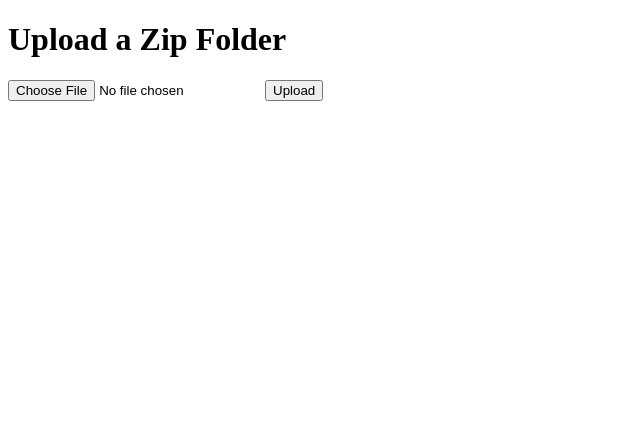
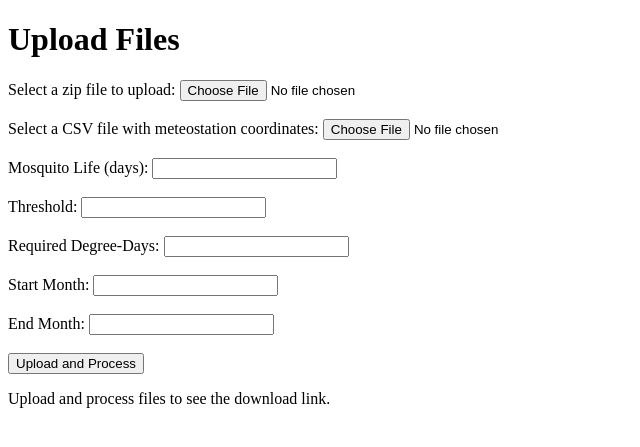
Before and after one commit to marynashedzko/degree_day_app, a Flask app: page / in a window 1280 px wide. Shown: the top 447 px of the page, without its empty margins (0-640 px from the left). Run offline with Flask 3, Linux system fonts and the light colour scheme.

Commit message:
Update index.html

```diff
--- a/templates/index.html
+++ b/templates/index.html
@@ -1,14 +1,33 @@
-<!-- templates/index.html -->
 <!DOCTYPE html>
 <html>
 <head>
-    <title>Zip Folder Upload</title>
+    <title>Upload Files</title>
 </head>
 <body>
-    <h1>Upload a Zip Folder</h1>
+    <h1>Upload Files</h1>
     <form action="/upload" method="post" enctype="multipart/form-data">
-        <input type="file" name="zip_file" accept=".zip">
-        <input type="submit" value="Upload">
+        <label for="zip_file">Select a zip file to upload:</label>
+        <input type="file" id="zip_file" name="zip_file"><br><br>
+        <label for="coordinates_file">Select a CSV file with meteostation coordinates:</label>
+        <input type="file" id="coordinates_file" name="coordinates_file"><br><br>
+        <label for="mosquito_life">Mosquito Life (days):</label>
+        <input type="number" id="mosquito_life" name="mosquito_life"><br><br>
+        <label for="threshold">Threshold:</label>
+        <input type="number" id="threshold" name="threshold"><br><br>
+        <label for="requiredDD">Required Degree-Days:</label>
+        <input type="number" id="requiredDD" name="requiredDD"><br><br>
+        <label for="start_month">Start Month:</label>
+        <input type="number" id="start_month" name="start_month"><br><br>
+        <label for="end_month">End Month:</label>
+        <input type="number" id="end_month" name="end_month"><br><br>
+        <input type="submit" value="Upload and Process">
     </form>
+    {% if processing_complete %}
+    <h2>Download Processed Data</h2>
+    <a href="{{ url_for('download') }}" download>Download Processed Data as Zip</a>
+    {% else %}
+    <!-- Display a message when processing is not complete -->
+    <p>Upload and process files to see the download link.</p>
+    {% endif %}
 </body>
 </html>
```
